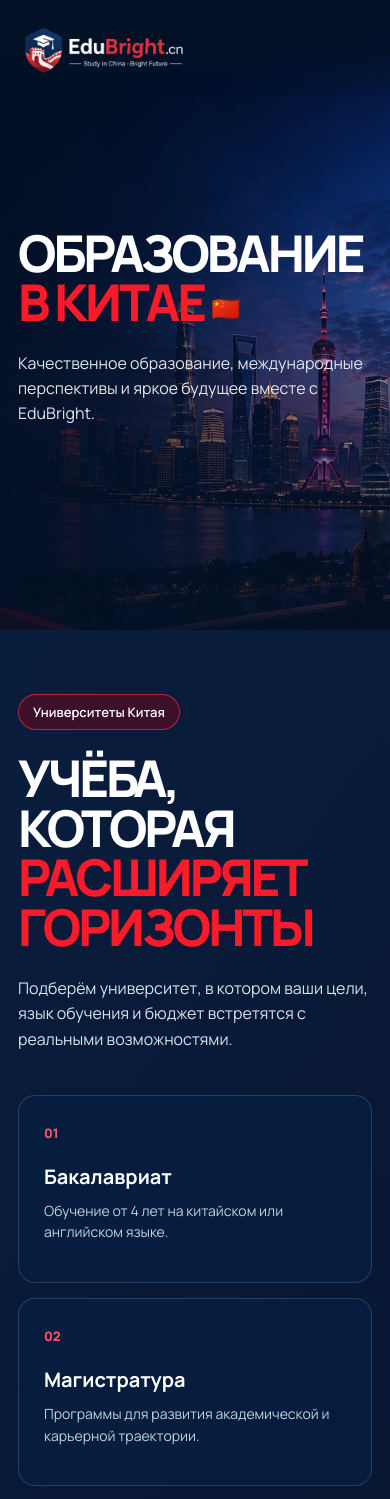
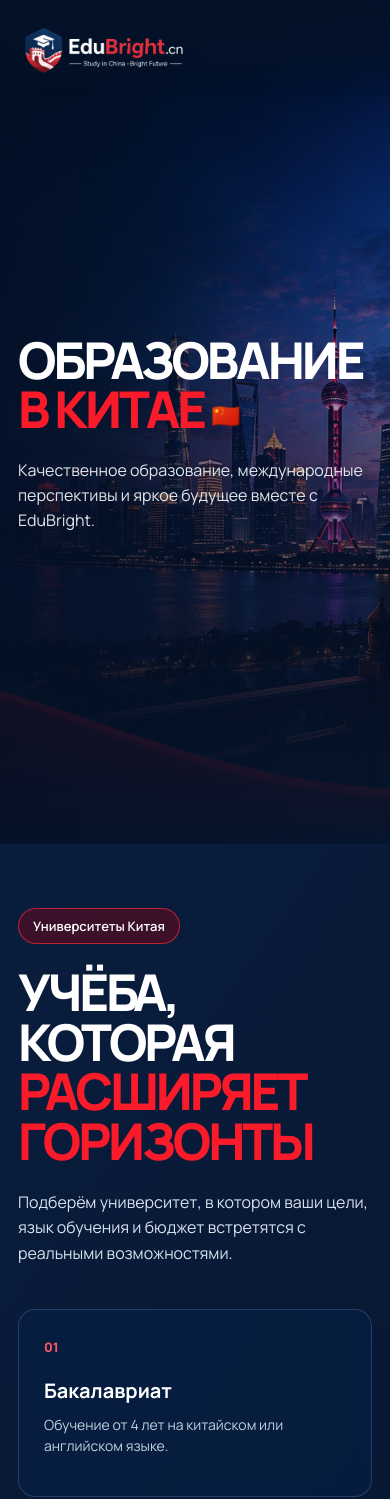
Before and after one commit to tnaumovv/EduBright.cn, a React (Vite) app: page / in a window 390 px wide. Shown: the top 1499 px of the page. Built offline with nearby package versions, Linux system fonts and the light colour scheme.

Commit message:
some commit

```diff
--- a/src/styles.css
+++ b/src/styles.css
@@ -37,3 +37,14 @@ h1, h2, h3, p { margin-top: 0; }.home-hero { min-height: 695px; display: flex; a
   .header .menu-toggle { display: none !important; }
   .home-hero { padding-top: 153px; }
 }
+
+/* Keep each primary screen within one viewport before the next section begins. */
+.hero-backdrop { height: 100svh; }
+.home-hero { min-height: calc(100svh - 108px); }
+.university-section,
+.services-section { min-height: 100svh; }
+
+@media (max-width: 720px) {
+  .hero-backdrop { height: 100svh; }
+  .home-hero { min-height: 100svh; }
+}
```
